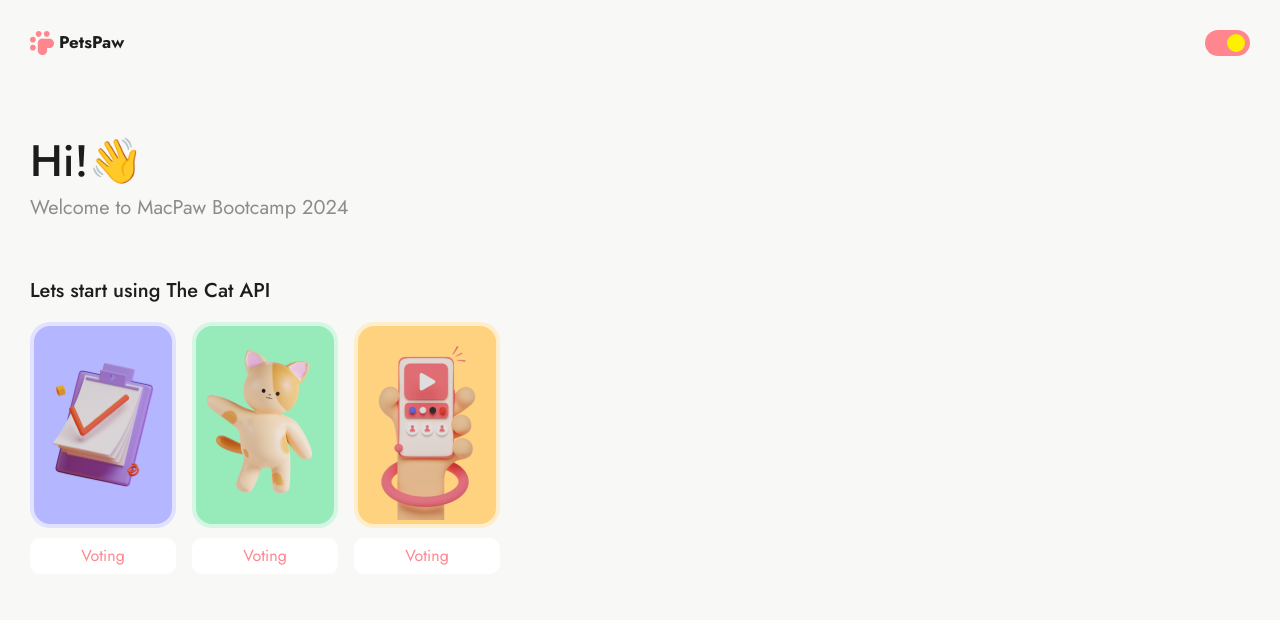
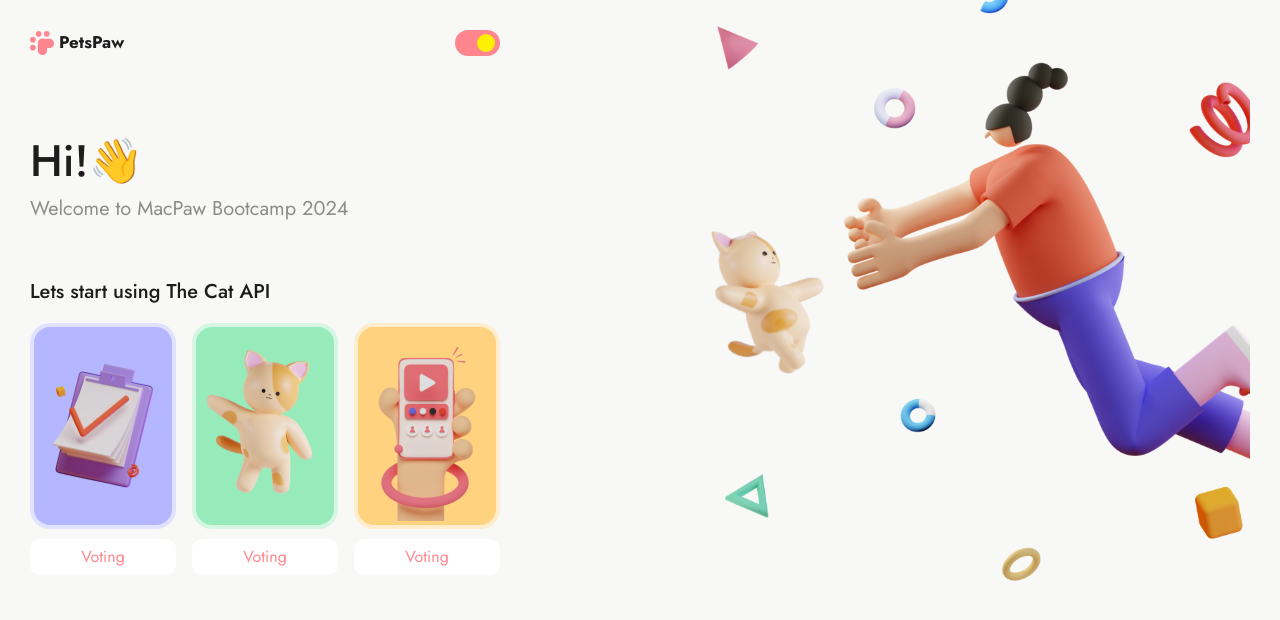
Before and after one commit to dimamaksymiuk01/Pets, a Next.js app: page / in a window 1280 px wide. Shown: the top 620 px of the page. Built offline with nearby package versions, Linux system fonts and the light colour scheme.

Commit message:
add poster

```diff
--- a/src/app/page.tsx
+++ b/src/app/page.tsx
@@ -1,5 +1,4 @@
 import { Metadata } from 'next';
-import { Header } from '@/modules/Header/Header';
 import { HomeContent } from '@/modules/HomeContent/HomeContent';
 
 export const metadata: Metadata = {
@@ -10,7 +9,6 @@ export const metadata: Metadata = {
 const Home = () => {
   return (
     <>
-      <Header />
       <HomeContent />
     </>
   );
--- /dev/null
+++ b/src/common/components/Poster/Poster.styled.tsx
@@ -0,0 +1,8 @@
+'use client';
+
+import styled from 'styled-components';
+
+export const PosterWrapper = styled.div`
+  position: relative;
+  top: -62px;
+`;
--- /dev/null
+++ b/src/common/components/Poster/Poster.tsx
@@ -0,0 +1,11 @@
+import Image from 'next/image';
+import poster from '@/public/pictures/girlAndCat.png';
+import { PosterWrapper } from '@/common/components/Poster/Poster.styled';
+
+export const Poster = () => {
+  return (
+    <PosterWrapper>
+      <Image src={poster} width={545} priority={true} alt={'girlAndCat'} />
+    </PosterWrapper>
+  );
+};
--- a/src/common/components/Wrapper/Wrapper.styled.tsx
+++ b/src/common/components/Wrapper/Wrapper.styled.tsx
@@ -6,4 +6,6 @@ export const WrapperStyled = styled.div`
   padding-top: 30px;
   margin-left: 30px;
   margin-right: 30px;
+  display: flex;
+  justify-content: space-between;
 `;
--- a/src/common/components/Wrapper/Wrapper.tsx
+++ b/src/common/components/Wrapper/Wrapper.tsx
@@ -1,6 +1,9 @@
 import type { FC, PropsWithChildren } from 'react';
 import { WrapperStyled } from '@/common/components/Wrapper/Wrapper.styled';
+import { Poster } from '@/common/components/Poster/Poster';
 
 export const Wrapper: FC<PropsWithChildren> = ({ children }) => (
-  <WrapperStyled>{children}</WrapperStyled>
+  <WrapperStyled>
+    {children} <Poster />
+  </WrapperStyled>
 );
--- a/src/modules/Header/Header.styled.tsx
+++ b/src/modules/Header/Header.styled.tsx
@@ -6,10 +6,11 @@ export const HeaderContainer = styled.div`
   display: flex;
   align-items: center;
   justify-content: space-between;
+  width: 100%;
 `;
 export const LogoContainer = styled.div`
   display: flex;
-  justify-content: flex-start;
+  justify-content: space-between;
   align-items: center;
   font-size: 17px;
   font-weight: bold;
--- a/src/modules/HomeContent/HomeContent.styled.tsx
+++ b/src/modules/HomeContent/HomeContent.styled.tsx
@@ -6,4 +6,5 @@ export const HomeContentContainer = styled.div`
   display: grid;
   grid-template-columns: 1fr;
   justify-items: left;
+  max-height: 545px;
 `;
--- a/src/modules/HomeContent/HomeContent.tsx
+++ b/src/modules/HomeContent/HomeContent.tsx
@@ -1,10 +1,12 @@
 import { HomeContentContainer } from '@/modules/HomeContent/HomeContent.styled';
 import { HomeText } from '@/modules/HomeContent/components/HomeText/HomeText';
 import { LinksGroup } from '@/modules/HomeContent/components/LinksGroup/LinksGroup';
+import { Header } from '@/modules/Header/Header';
 
 export const HomeContent = () => {
   return (
     <HomeContentContainer>
+      <Header />
       <HomeText />
       <LinksGroup />
     </HomeContentContainer>
```
